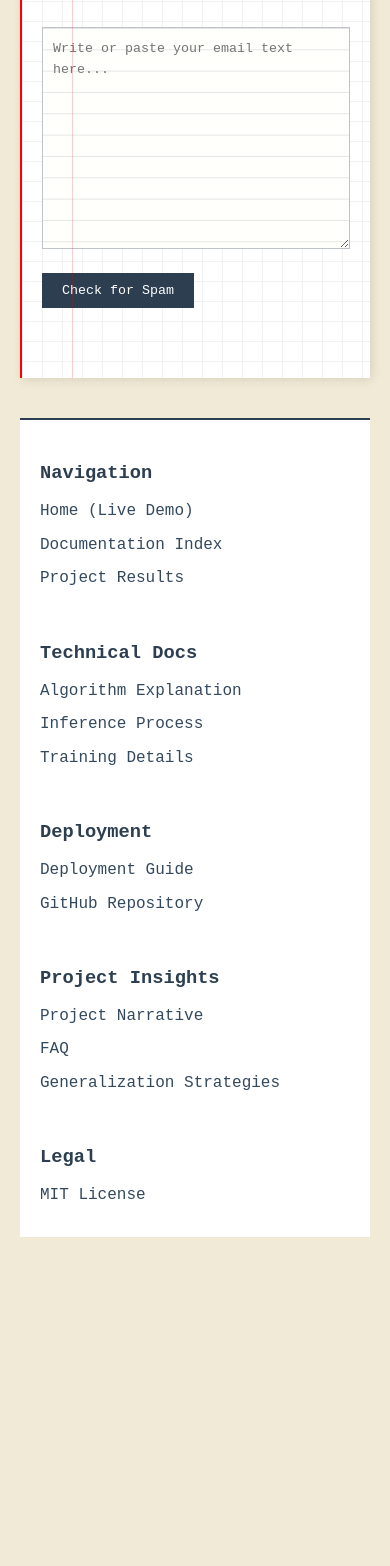
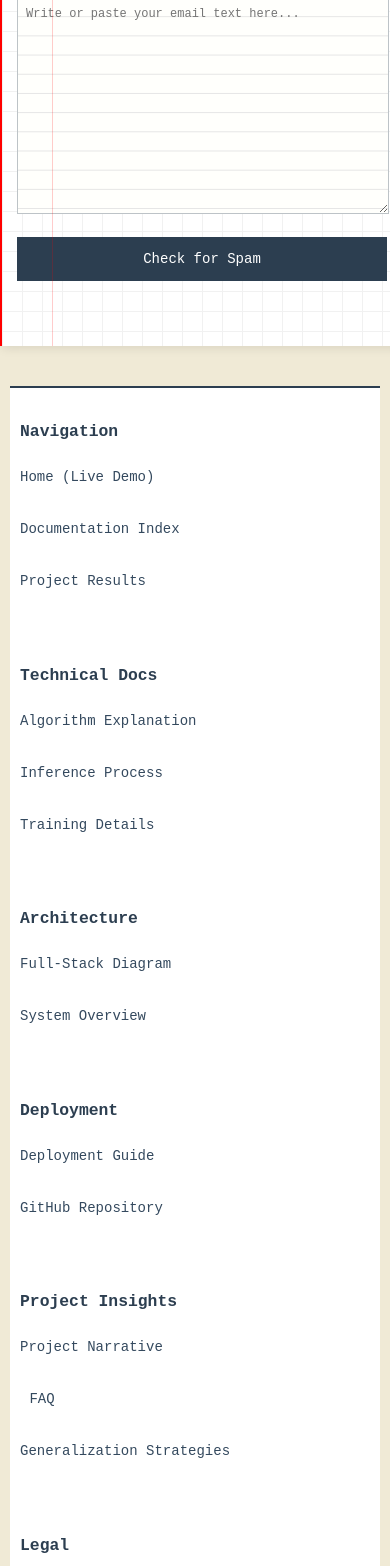
Before and after one commit to bniladridas/spam-detection-system, a plain HTML site: page index.html in a window 390 px wide. Shown: the part 179-1745 px from the top of the page. Before the commit the page ends 1436 px from the top, so only its background shows below. Drawn offline with Linux system fonts and the light colour scheme.

Commit message:
Add full-stack architecture documentation with Mermaid diagram

```diff
--- a/index.html
+++ b/index.html
@@ -2,6 +2,8 @@
 <html lang="en">
 <head>
     <meta charset="UTF-8">
+    <meta name="viewport" content="width=device-width, initial-scale=1.0, maximum-scale=1.0, user-scalable=no">
+    <meta name="theme-color" content="#2c3e50">
     <title>Spam Detection System</title>
     <link rel="icon" type="image/png" href="https://img.icons8.com/?size=100&id=53372&format=png&color=000000">
     <style>
@@ -135,6 +137,60 @@
                 flex: 100%;
             }
         }
+        @media (max-width: 600px) {
+            body {
+                padding: 10px;
+                font-size: 14px;
+            }
+            .container {
+                padding: 15px;
+                margin: 0 -10px;
+                width: calc(100% + 20px);
+            }
+            textarea {
+                font-size: 12px;
+                padding: 8px;
+                width: calc(100% - 16px);
+            }
+            button {
+                width: 100%;
+                padding: 12px;
+                font-size: 14px;
+            }
+            .footer-content {
+                flex-direction: column;
+            }
+            .footer-section {
+                margin-bottom: 15px;
+            }
+            footer {
+                padding: 15px 10px;
+            }
+        }
+        a, button {
+            min-height: 44px;
+            min-width: 44px;
+            display: inline-flex;
+            align-items: center;
+            justify-content: center;
+            touch-action: manipulation;
+        }
+        html {
+            -webkit-text-size-adjust: 100%;
+            -ms-text-size-adjust: 100%;
+        }
+        @media screen and (max-width: 375px) {
+            body {
+                font-size: 12px;
+            }
+            h1 {
+                font-size: 1.5em;
+            }
+        }
+        input, textarea, button {
+            -webkit-appearance: none;
+            border-radius: 0;
+        }
     </style>
 </head>
 <body>
@@ -163,6 +219,13 @@
                 </ul>
             </div>
             <div class="footer-section">
+                <h3>Architecture</h3>
+                <ul>
+                    <li><a href="https://github.com/bniladridas/spam-detection-system/blob/main/docs/full_stack_architecture.md">Full-Stack Diagram</a></li>
+                    <li><a href="https://github.com/bniladridas/spam-detection-system/blob/main/docs/system_final_results.md">System Overview</a></li>
+                </ul>
+            </div>
+            <div class="footer-section">
                 <h3>Deployment</h3>
                 <ul>
                     <li><a href="https://github.com/bniladridas/spam-detection-system/blob/main/docs/railway_deployment_guide.md">Deployment Guide</a></li>
@@ -186,23 +249,56 @@
         </div>
     </footer>
     <script>
+        // Prevent default touch behaviors that might interfere with interactions
+        document.addEventListener('touchstart', function() {}, {passive: true});
+
+        // Ensure the page is fully responsive on different devices
+        function adjustLayoutForDevice() {
+            const container = document.querySelector('.container');
+            const screenWidth = window.innerWidth;
+
+            if (screenWidth < 600) {
+                container.style.width = '100%';
+                container.style.padding = '15px';
+            }
+        }
+
+        // Call on load and resize
+        window.addEventListener('load', adjustLayoutForDevice);
+        window.addEventListener('resize', adjustLayoutForDevice);
+
         async function checkSpam() {
             const emailText = document.getElementById('emailText').value;
             const resultDiv = document.getElementById('result');
+
+            // Disable button during request to prevent multiple submissions
+            const checkButton = document.querySelector('button');
+            checkButton.disabled = true;
+            checkButton.textContent = 'Checking...';
+
             if (!emailText) {
                 resultDiv.innerHTML = '✍️ Please enter an email text.';
                 resultDiv.className = 'result';
+                checkButton.disabled = false;
+                checkButton.textContent = 'Check for Spam';
                 return;
             }
+
             try {
-                const response = await fetch('http://localhost:5001/predict', {
+                const response = await fetch('https://web-production-4569.up.railway.app/predict', {
                     method: 'POST',
                     headers: {
                         'Content-Type': 'application/json',
                     },
                     body: JSON.stringify({ email_text: emailText })
                 });
+
+                if (!response.ok) {
+                    throw new Error('Network response was not ok');
+                }
+
                 const data = await response.json();
+
                 if (data.is_spam) {
                     resultDiv.innerHTML = `
                         <strong>🚫 Spam Detected!</strong><br>
@@ -217,11 +313,23 @@
                     resultDiv.className = 'result not-spam';
                 }
             } catch (error) {
-                resultDiv.innerHTML = '❌ Error connecting to spam detection service.';
+                resultDiv.innerHTML = '❌ Error connecting to spam detection service. Please try again.';
                 resultDiv.className = 'result';
                 console.error('Error:', error);
+            } finally {
+                // Re-enable button
+                checkButton.disabled = false;
+                checkButton.textContent = 'Check for Spam';
             }
         }
+
+        // Add event listener for mobile keyboard submit
+        document.getElementById('emailText').addEventListener('keypress', function(event) {
+            if (event.key === 'Enter') {
+                event.preventDefault();
+                checkSpam();
+            }
+        });
     </script>
 </body>
 </html>
```
Also changed, not shown: 1 other file.
